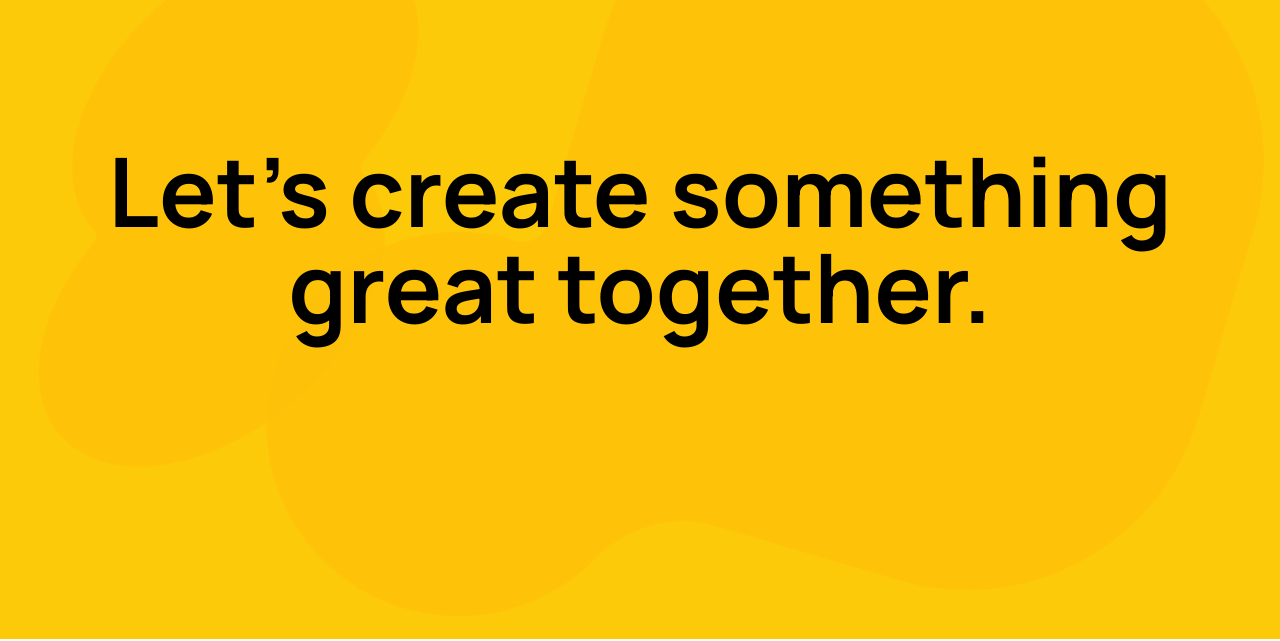
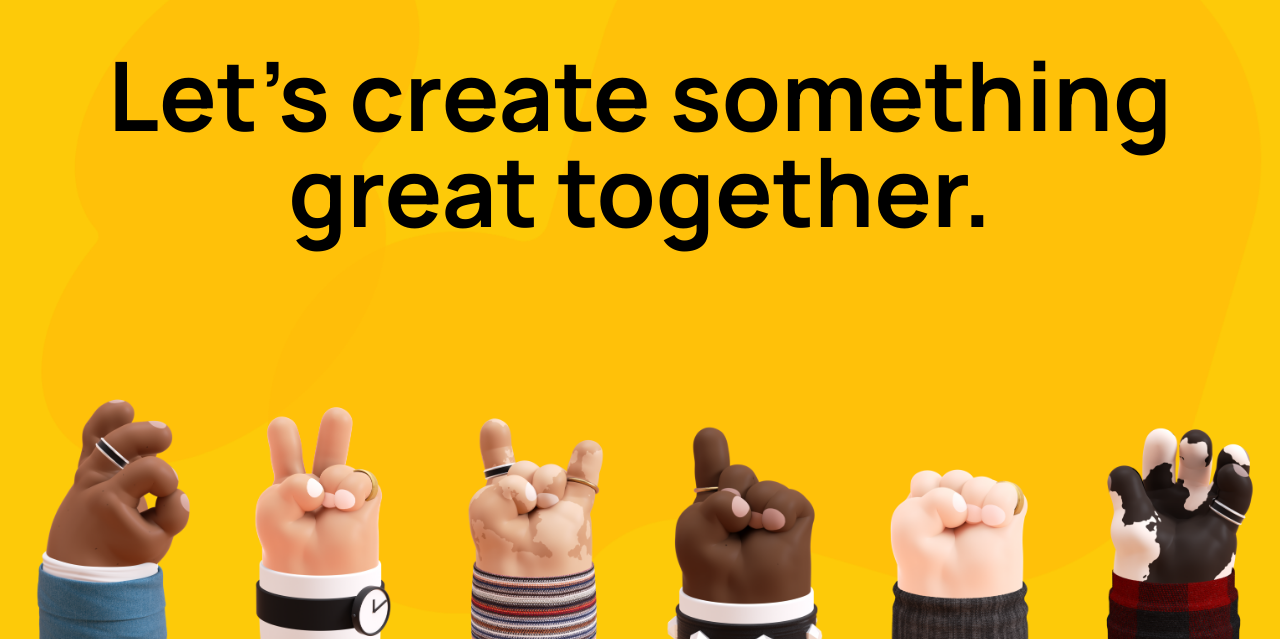
Before and after one commit to VeyselGaziDuran/piton-tech-case, a Next.js app: page / in a window 1280 px wide. Shown: the part 161-802 px from the top of the page. Built offline with nearby package versions, Linux system fonts and the light colour scheme.

Commit message:
Refactor CSS transitions and animations for HeroSection component

```diff
--- a/src/app/globals.css
+++ b/src/app/globals.css
@@ -2,3 +2,27 @@
 @tailwind base;
 @tailwind components;
 @tailwind utilities;
+
+.slider-item {
+  transition: transform 0.3s ease-in-out;
+}
+
+.slider-item:hover {
+  transform: translateY(10%);
+}
+
+.animated-image {
+  animation: shrinkAndGrow 7s infinite alternate;
+}
+
+@keyframes shrinkAndGrow {
+  0% {
+    transform: scale(1);
+  }
+  50% {
+    transform: scale(0.7);
+  }
+  100% {
+    transform: scale(1);
+  }
+}
--- a/src/components/HeroSection.tsx
+++ b/src/components/HeroSection.tsx
@@ -1,25 +1,44 @@
 import Image from "next/image";
-import React from "react";
 
 const HeroSection = () => {
   return (
     <div className="relative bg-heroYellow h-screen flex justify-center items-center overflow-hidden">
-      <div className="inset-0 flex justify-center items-center px-4 py-16 ">
+      <div className="inset-0 flex justify-center items-center px-4 py-16">
         <Image
           src="/images/Shape.png"
           alt="#"
           width={1609}
           height={970}
           objectFit="cover"
-          className="opacity-70 "
+          className="animated-image"
         />
       </div>
       <div className="absolute inset-0 flex justify-center items-center z-10">
-        <span className="font-bold text-5xl md:text-7xl lg:text-8xl text-center">
-          Let’s create something <span className="block">great together.</span>
+        <span className="font-bold text-5xl md:text-7xl lg:text-8xl text-center pb-48">
+          Let’s create something
+          <br />
+          great together.
         </span>
+      </div>
+
+      <div className="absolute z-20 flex justify-center items-end -bottom-1 left-0 w-full">
+        <div className="flex flex-wrap justify-center">
+          {[1, 2, 3, 4, 5, 6].map((imageNumber) => (
+            <div key={imageNumber} className="w-1/6 px-1">
+              <Image
+                src={`/images/Hands/image${imageNumber}.png`}
+                alt="#"
+                width={244}
+                height={388}
+                objectFit="cover"
+                className="slider-item"
+              />
+            </div>
+          ))}
+        </div>
       </div>
     </div>
   );
 };
+
 export default HeroSection;
```
